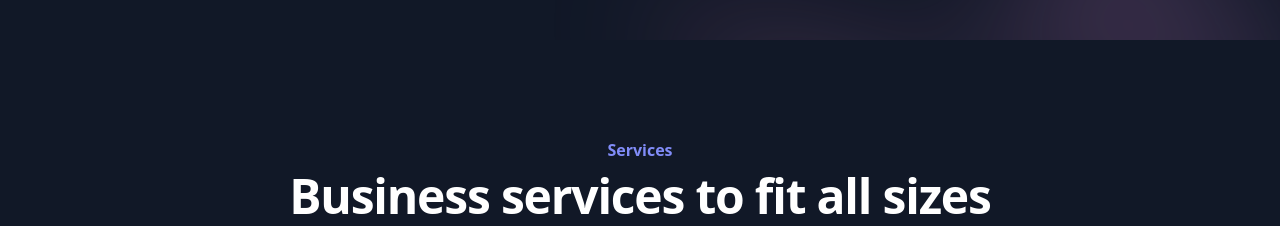
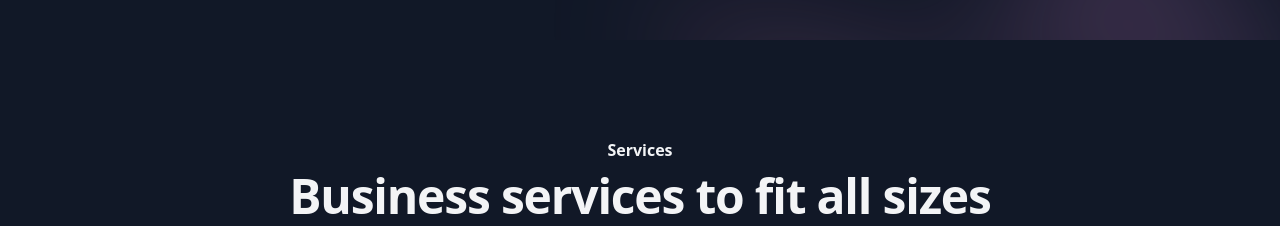
Before and after one commit to myanmarcyberyouths/myanmarcyberyouths, a Next.js app: page / in a window 1280 px wide. Shown: the part 1100-1326 px from the top of the page. Built offline with nearby package versions, Linux system fonts and the light colour scheme.

Commit message:
refactor: text indigo to light in hero section

```diff
--- a/src/components/ServicesSection.tsx
+++ b/src/components/ServicesSection.tsx
@@ -59,10 +59,10 @@
     <div className="bg-gray-900 pt-24 sm:py-24">
       <div className="mx-auto max-w-7xl px-6 lg:px-8">
         <div className="mx-auto max-w-4xl text-center">
-          <h2 className="text-base font-semibold leading-7 text-indigo-400">
+          <h2 className="text-base font-semibold leading-7 text-indigo-400 dark:text-gray-100">
             Services
           </h2>
-          <p className="mt-2 text-4xl font-bold tracking-tight text-white sm:text-5xl">
+          <p className="mt-2 text-4xl font-bold tracking-tight text-gray-100 sm:text-5xl">
             Business services to fit all sizes
           </p>
         </div>
```
